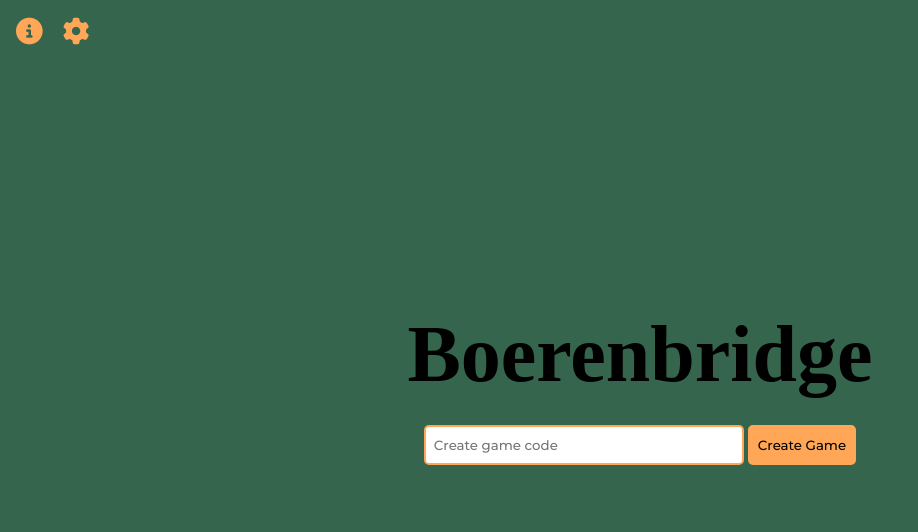
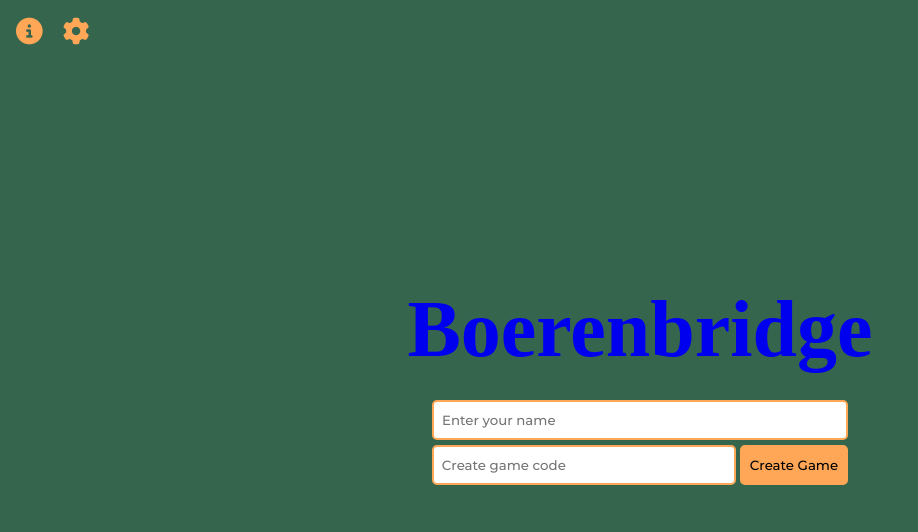
Before and after one commit to conorsegeth/BoerenbridgeWeb, a Flask app: page /admin in a window 1280 px wide. Shown: the top 532 px of the page, without its empty margins (0-918 px from the left). Run offline with Flask 2, Linux system fonts and the light colour scheme; some libraries are stand-ins or nearby versions; some web fonts are replaced.

Commit message:
socketio progress

```diff
--- a/src/main.py
+++ b/src/main.py
@@ -1,6 +1,9 @@
 from flask import Flask, render_template
+from flask_socketio import SocketIO
+from game import GameRoom, Player
 
 app = Flask(__name__)
+socketio = SocketIO(app)
 
 @app.route("/")
 def index():
@@ -9,3 +12,33 @@ def index():
 @app.route('/admin')
 def admin():
     return render_template('admin.html')
+
+@app.route('/admin/<room_id>')
+def room(room_id):
+    pass
+
+# SOCKET IO STUFF
+game_rooms = []
+
+@socketio.on("create room")
+def create_game(data):
+    room_id = data["room_id"]
+    admin_name = data["admin_name"]
+    game_room = GameRoom(room_id, [])
+    player = Player(room_id, admin_name, 1, is_admin=True)
+    game_room.players.append(player)
+    game_rooms.append(game_room)
+
+
+
+@socketio.on("join room")
+def join_room(data):
+    pass
+
+@socketio.on("start game")
+def start_game(data):
+    pass
+
+@socketio.on("player move")
+def player_move(data):
+    pass
--- /dev/null
+++ b/src/static/scripts/admin.js
@@ -0,0 +1,11 @@
+var socket = io();
+
+document.getElementById("create-room-form").addEventListener("submit", function(event) {
+    event.preventDefault();
+    var name = document.getElementById("player-name").value;
+    var room_id = document.getElementById("room-id-input").value;
+
+    if (name && room_id) {
+        socket.emit("create room", { room_id: room_id, admin_name: name });
+    }
+});
--- a/src/static/style.css
+++ b/src/static/style.css
@@ -26,7 +26,16 @@ input[type=text] {
     padding: 10px 8px;
     border: 2px solid #FFA756;
     border-radius: 5px;
+    margin-bottom: 5px;
     font-family: Montserrat;
+}
+
+#player-name {
+    width: 396px;
+}
+
+#room-id-input {
+    width: 284px;
 }
 
 button {
@@ -41,6 +50,15 @@ button {
 .btn:hover {
     background: #c98342;
     border: 2px solid #c98342;
+}
+
+input[type=submit] {
+    padding: 10px 8px;
+    border: 2px solid #FFA756;
+    background: #FFA756;
+    border-radius: 5px;
+    font-family: Montserrat;
+    cursor: pointer;
 }
 
 #info {
@@ -99,6 +117,10 @@ i:hover {
     font-size: 60px;
 }
 
+a {
+    text-decoration: none;
+}
+
 .closebtn {
     position: absolute;
     top: 10px;
--- a/src/templates/admin.html
+++ b/src/templates/admin.html
@@ -49,9 +49,17 @@
         <button class="btn" id="gear" onclick="openWin()"><i class="fa-sharp fa-solid fa-gear"></i></button>
     </div>
     <div id="container">
-        <h1>Boerenbridge</h1>
+        <a href="{{ url_for('index')}}"><h1>Boerenbridge</h1></a>
         <div>
-            <input type="text" id="gameCode" placeholder="Create game code">
-            <button class="btn" id="joinButton">Create Game</button>
+            <div>
+                <input type="text" id="player-name" placeholder="Enter your name">
+            </div>
+            <form id="create-room-form">
+                <input type="text" id="room-id-input" placeholder="Create game code">
+                <input type="submit" class="btn" value="Create Game">
+            </form>
         </div>
 {% endblock %}
+{% block scripts %}
+        <script src="{{ url_for('static', filename='scripts/admin.js') }}"></script>
+{% endblock %}
--- a/src/templates/layout.html
+++ b/src/templates/layout.html
@@ -15,6 +15,9 @@
         {% block content %}
         {% endblock %}
         <script src="{{ url_for('static', filename='scripts/main.js') }}"></script>
+        <script src="https://cdnjs.cloudflare.com/ajax/libs/socket.io/4.5.4/socket.io.js"></script>
+        {% block scripts %}
+        {% endblock %}
     </body>
     <footer>
         {% block footer %}
```
Also changed, not shown: src/game.py (added, +13 -0 lines), src/templates/index.html (+5 -2 lines), src/static/scripts/main.js (indentation only).
